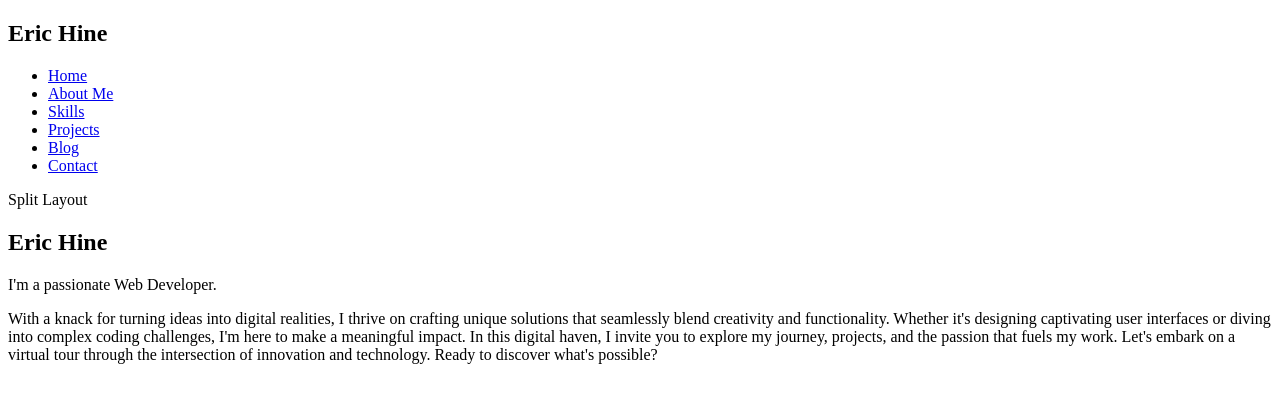
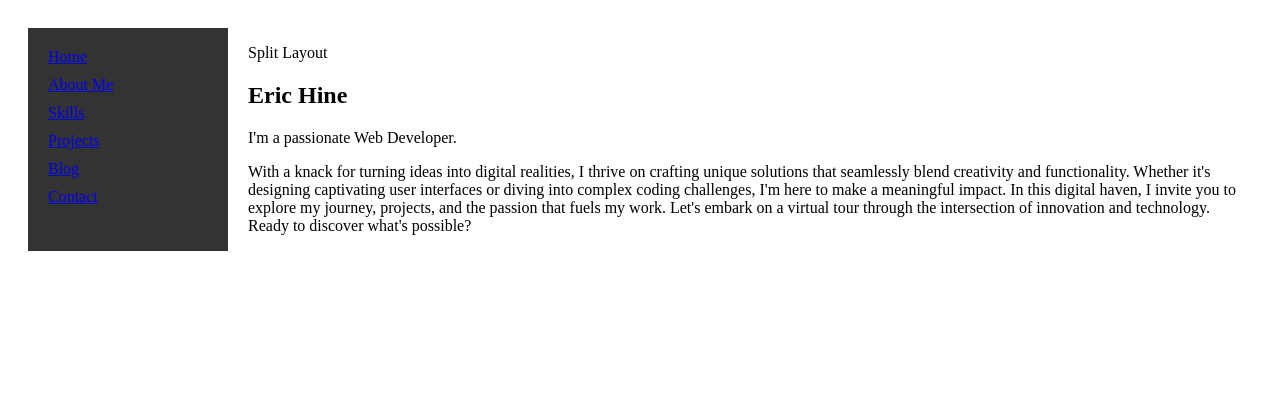
Before and after one commit to R-Daneel0livaw/portfolio, a React (Vite) app: page / in a window 1280 px wide. Shown: the top 402 px of the page. Built offline with nearby package versions, Linux system fonts and the light colour scheme.

Commit message:
Add beginning styles for main layout and navigation.

```diff
--- a/src/App.tsx
+++ b/src/App.tsx
@@ -1,5 +1,5 @@
 import { RouterProvider, createBrowserRouter } from "react-router-dom";
-import Layout from "./components/Layout";
+import Layout from "./components/Main/Layout";
 import routes from "./routes";
 import ErrorPage from "./pages/ErrorPage";
 
@@ -11,7 +11,7 @@ export default function App() {
         errorElement: <ErrorPage />,
         children: routes,
       },
-    ],
+    ]
     // {
     //   basename: "/portfolio",
     // }
--- a/src/components/Layout.tsx
+++ /dev/null
@@ -1,17 +0,0 @@
-import { Outlet } from "react-router-dom";
-import Navigation from "./Navigation";
-import { Suspense } from "react";
-import Loading from "./Loading";
-
-export default function Layout() {
-  return (
-    <>
-      <Navigation />
-      <main>
-        <Suspense fallback={<Loading />}>
-          <Outlet />
-        </Suspense>
-      </main>
-    </>
-  );
-}
--- /dev/null
+++ b/src/components/Main/Layout.tsx
@@ -0,0 +1,20 @@
+import { Outlet } from "react-router-dom";
+import Navigation from "../Navigation/Navigation";
+import { Suspense } from "react";
+import Loading from "../Loading";
+import styles from "./MainLayout.module.css";
+
+export default function Layout() {
+  return (
+    <>
+      <div className={styles.gridContainer}>
+        <Navigation />
+        <main>
+          <Suspense fallback={<Loading />}>
+            <Outlet />
+          </Suspense>
+        </main>
+      </div>
+    </>
+  );
+}
--- /dev/null
+++ b/src/components/Main/MainLayout.module.css
@@ -0,0 +1,6 @@
+.gridContainer {
+    display: grid;
+    grid-template-columns: 200px 1fr;
+    gap: 20px;
+    padding: 20px;
+}
--- /dev/null
+++ b/src/components/Navigation/Navigation.module.css
@@ -0,0 +1,26 @@
+.sidebar {
+    grid-column: 1;
+    background-color: #333;
+    color: white;
+    padding: 20px;
+}
+
+nav {
+    display: flex;
+    flex-direction: column;
+}
+
+ul {
+    list-style: none;
+    padding: 0;
+    margin: 0;
+}
+
+li {
+    margin-bottom: 10px;
+    cursor: pointer;
+}
+
+li:hover {
+    text-decoration: underline;
+}
--- a/src/components/Navigation.tsx
+++ b/src/components/Navigation/Navigation.tsx
@@ -1,10 +1,10 @@
 import { Link } from "react-router-dom";
-import PathConstants from "../routes/pathConstants";
+import PathConstants from "../../routes/pathConstants";
+import styles from "./Navigation.module.css";
 
 export default function Navigation() {
   return (
-    <nav>
-      <h1>Eric Hine</h1>
+    <nav className={styles.sidebar}>
       <ul>
         <li>
           <Link to={PathConstants.HOME}>Home</Link>
```
